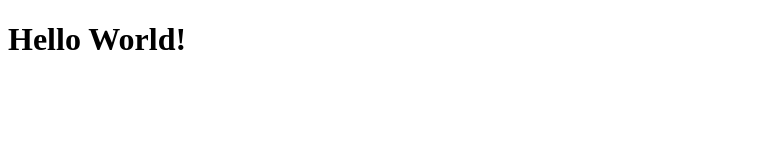
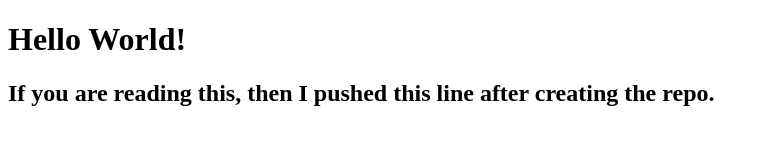
Before and after one commit to alejowoods/alejo-project, a plain HTML site: page index.html in a window 1280 px wide. Shown: the whole page, without its empty margins (0-769 px from the left). Drawn offline with Linux system fonts and the light colour scheme.

Commit message:
my 1st push

```diff
--- a/index.html
+++ b/index.html
@@ -7,5 +7,6 @@
 </head>
 <body>
     <h1>Hello World!</h1>
+    <h2>If you are reading this, then I pushed this line after creating the repo.</h2>
 </body>
 </html>
```
